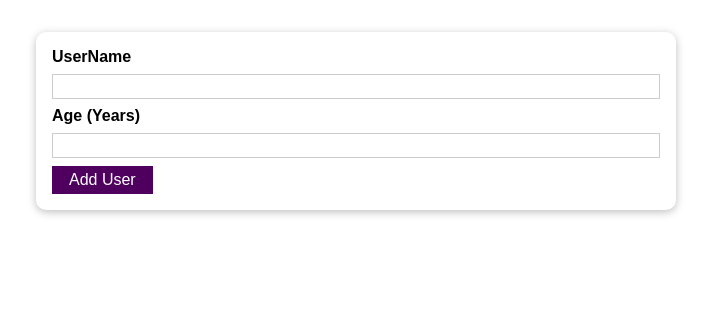
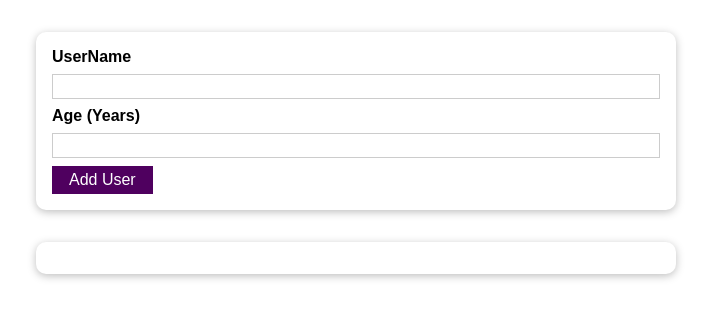
Before and after one commit to AnthonyRSpyker/Adding_Users_app, a React (Create React App) app in the folder Adding_Users/: page / in a window 1280 px wide. Shown: the top 318 px of the page, without its empty margins (284-995 px from the left). Built offline with nearby package versions, Linux system fonts and the light colour scheme.

Commit message:
created a new component, UserList.component, that will create a list of users.  created a list maping function to map all the lists and the wrapped in a card for style. Exported to apps where it is rendered.

```diff
--- a/Adding_Users/src/App.js
+++ b/Adding_Users/src/App.js
@@ -1,12 +1,14 @@
 import React from 'react';
 
 import AddUser from './compononents/Users/AddUser/AddUser.component'
+import UserList from './compononents/Users/UserList/UserList.component';
 
 function App() {
   return (
     <div>
 
         <AddUser />
+        <UserList users={[]}/>
 
     </div>
   );
--- /dev/null
+++ b/Adding_Users/src/compononents/Users/UserList/UserList-style.module.css
@@ -0,0 +1,16 @@
+.users {
+    margin: 2rem auto;
+    width: 90%;
+    max-width: 40rem;
+  }
+
+  .users ul {
+    list-style: none;
+    padding: 1rem;
+  }
+
+  .users li {
+    border: 1px solid #ccc;
+    margin: 0.5rem 0;
+    padding: 0.5rem;
+  }
--- /dev/null
+++ b/Adding_Users/src/compononents/Users/UserList/UserList.component.js
@@ -0,0 +1,20 @@
+import React from "react";
+
+import Card from '../../UI/Card/Card.component'
+import classes from './UserList-style.module.css'
+
+const UserList = (props) => {
+  return (
+    <Card className={classes.users}>
+    <ul>
+      {props.users.map((user) => (
+        <li>
+          {user.name} ({user.age} years old)
+        </li>
+      ))}
+    </ul>
+    </Card>
+  );
+};
+
+export default UserList;
```
